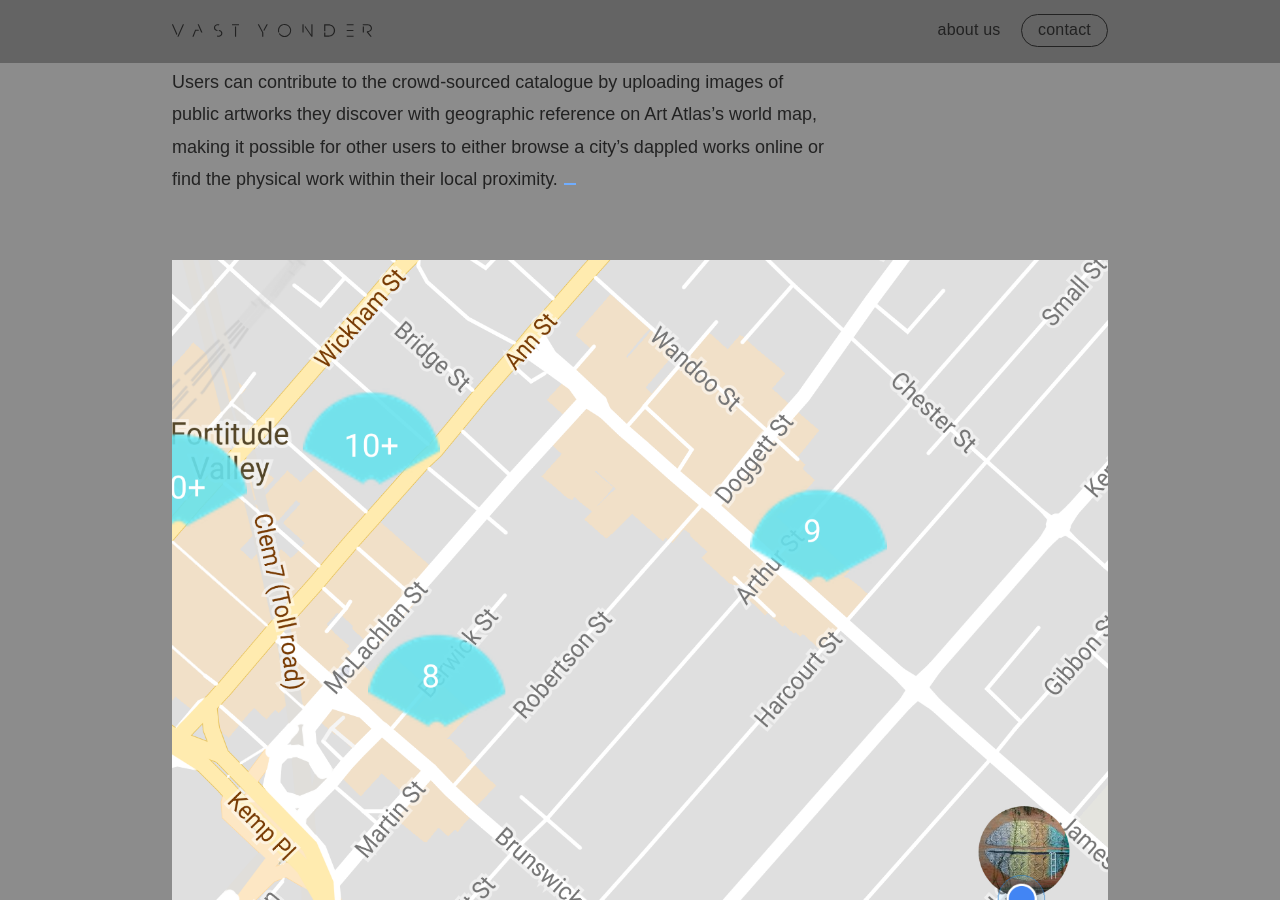
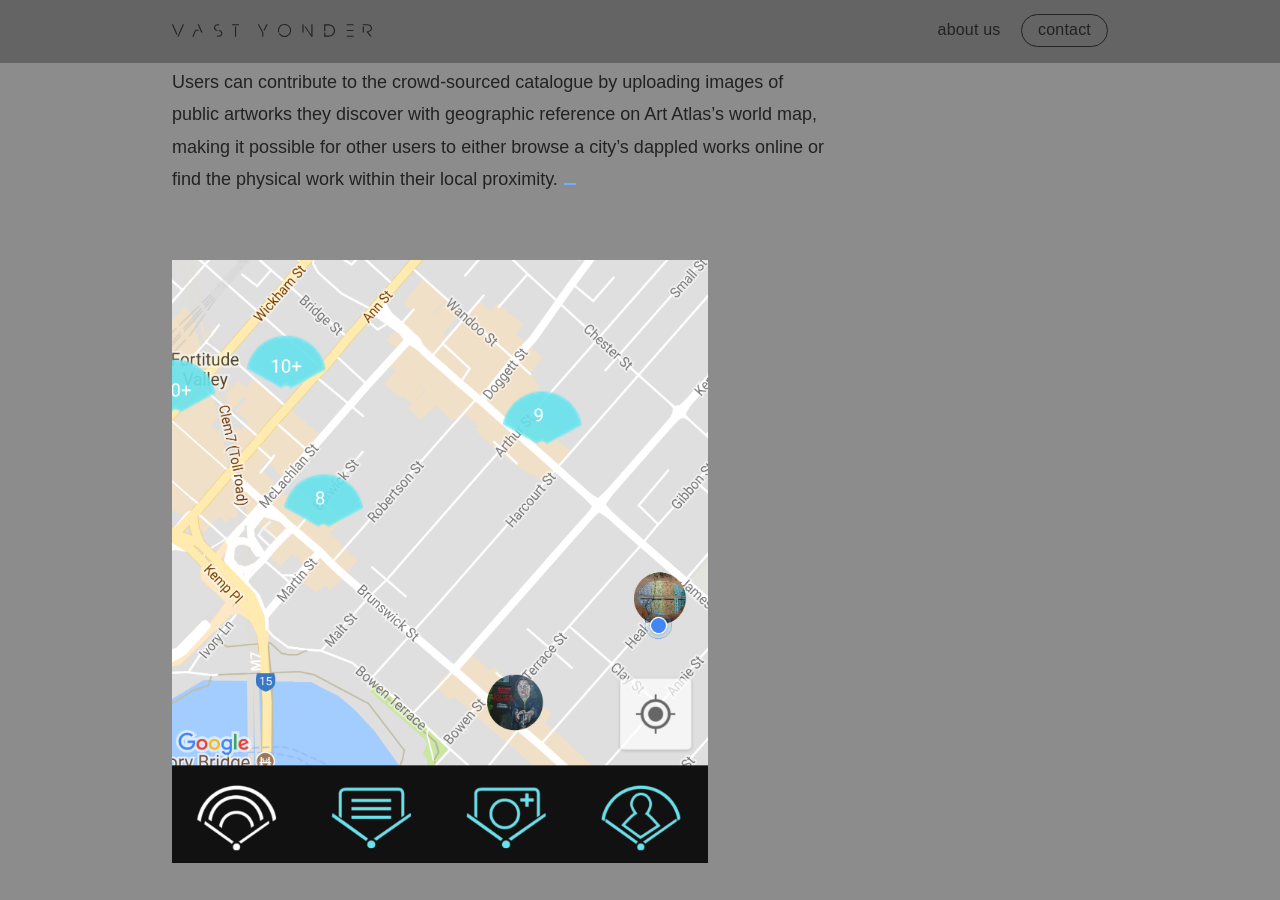
Before and after one commit to LincolnSavage/lincolnsavage.github.io, a Jekyll site: the page built from _projects/artatlas.md, in a window 1280 px wide and 900 px high, scrolled down 1851 px. Built offline with Jekyll 4.4.1, drawn with Linux system fonts in a browser that asks for light colours.

Commit message:
Added Portrait Class to images.

```diff
--- a/_projects/artatlas.md
+++ b/_projects/artatlas.md
@@ -23,10 +23,10 @@ Art Atlas is a crowd-sourced archival and documentation system for public art ar
 
 Users can contribute to the crowd-sourced catalogue by uploading images of public artworks they discover with geographic reference on Art Atlas’s world map, making it possible for other users to either browse a city’s dappled works online or find the physical work within their local proximity.
 
-![art atlas]({{site.baseurl}}/images/artatlas1.png){:class="lazyload"}
+![art atlas]({{site.baseurl}}/images/artatlas1.png){:class="lazyload portrait"}
 
 The system allows for artists to build a catalogue of their work which provides them a platform to share their portfolio in a way previously unavailable, ultimately creating a worldwide public art library which allows artists to gain recognition throughout the globe. For a medium that is often ephemeral the Art Atlas provides an archival system that can recognise artworks long after they have been painted over or removed.
 
 Art Atlas is live on the Apple App Store and Google Play, growing through increasing numbers of artists and art devotees uploading fresh content and our developers are continuing to improve the system.
 
-![artatlas app]({{site.baseurl}}/images/artatlasapp.png){:class="lazyload"}
+![artatlas app]({{site.baseurl}}/images/artatlasapp.png){:class="lazyload portrait"}
```
Also changed, not shown: _projects/yonder.md (+1 -1 lines).
